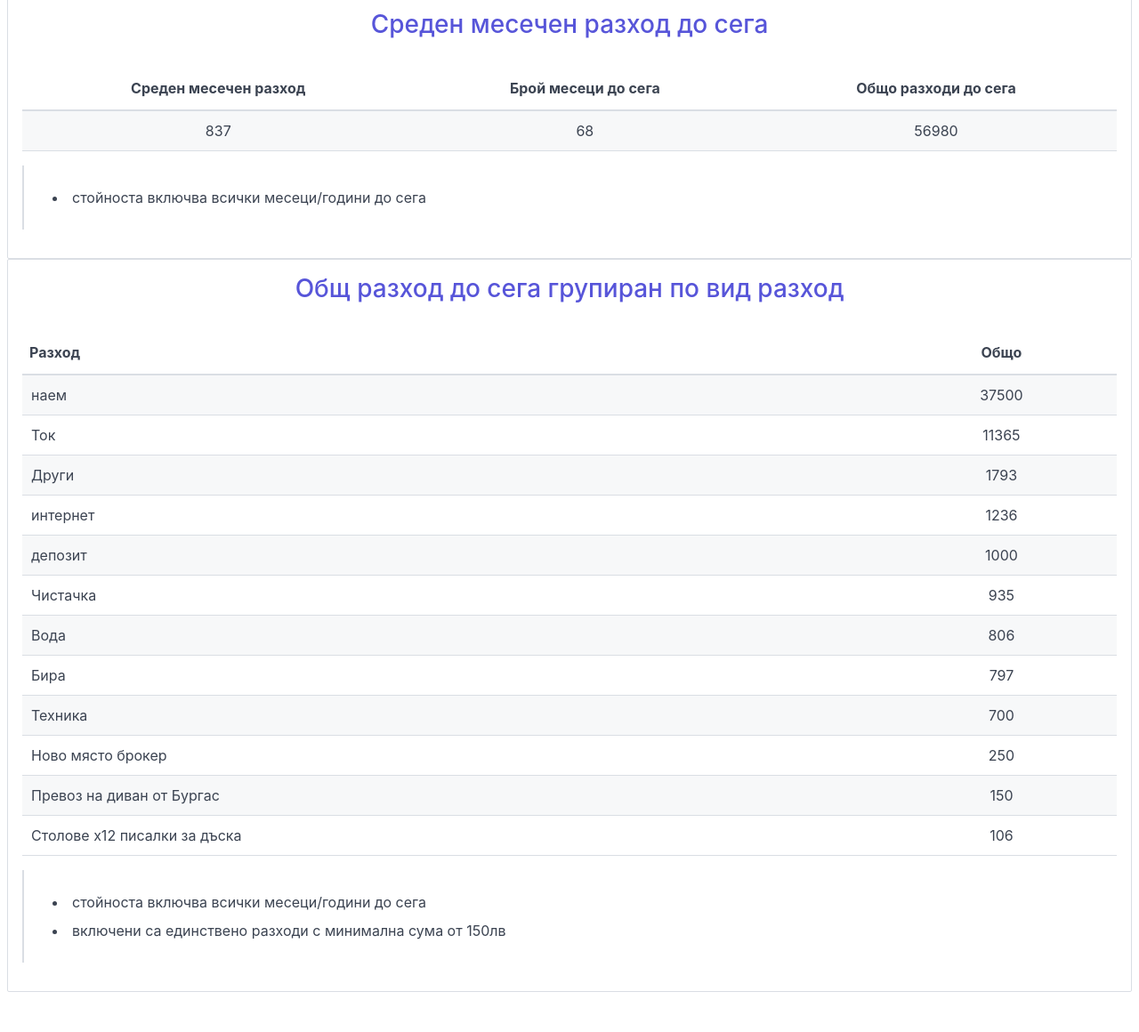
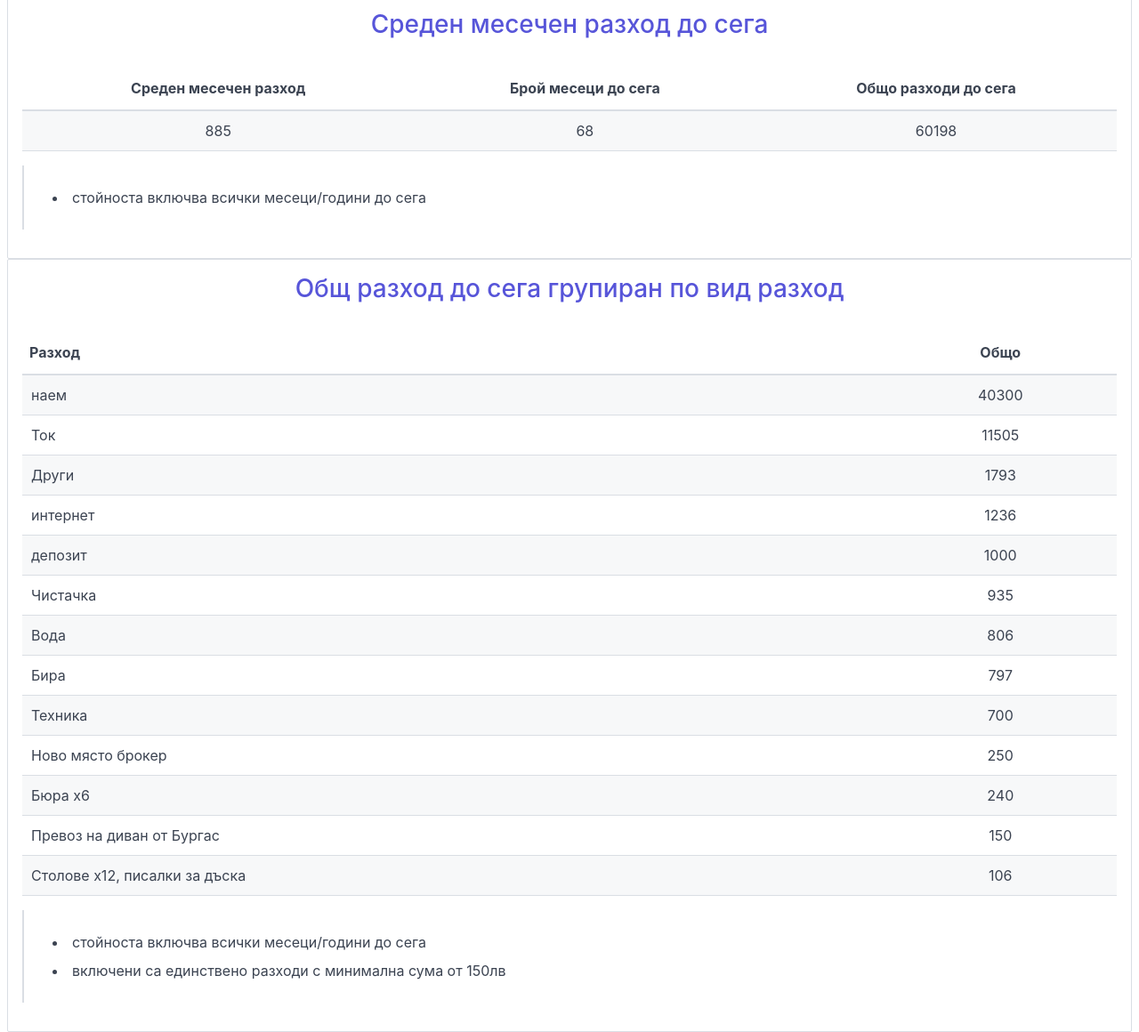
Before and after one commit to VarnaLab/varnalab-finance, a website: page index.html in a window 1280 px wide. Shown: the part 3240-4400 px from the top of the page at 89% size. Before the commit the page ends 4355 px from the top, so only its background shows below. Drawn offline with nearby package versions, Linux system fonts and the light colour scheme.

Commit message:
Regenerate index.html

```diff
--- a/index.html
+++ b/index.html
@@ -463,9 +463,9 @@
               </thead>
               <tbody>
                 <tr>
-                  <td class="text-center">837</td>
+                  <td class="text-center">885</td>
                   <td class="text-center">68</td>
-                  <td class="text-center">56980</td>
+                  <td class="text-center">60198</td>
                 </tr>
               </tbody>
             </table>
@@ -493,11 +493,11 @@
               <tbody>
                 <tr>
                   <td>наем</td>
-                  <td class="text-center">37500</td>
+                  <td class="text-center">40300</td>
                 </tr>
                 <tr>
                   <td>Ток</td>
-                  <td class="text-center">11365</td>
+                  <td class="text-center">11505</td>
                 </tr>
                 <tr>
                   <td>Други</td>
@@ -532,11 +532,15 @@
                   <td class="text-center">250</td>
                 </tr>
                 <tr>
+                  <td>Бюра х6</td>
+                  <td class="text-center">240</td>
+                </tr>
+                <tr>
                   <td>Превоз на диван от Бургас</td>
                   <td class="text-center">150</td>
                 </tr>
                 <tr>
-                  <td>Столове х12 писалки за дъска</td>
+                  <td>Столове х12, писалки за дъска</td>
                   <td class="text-center">106</td>
                 </tr>
               </tbody>
```
